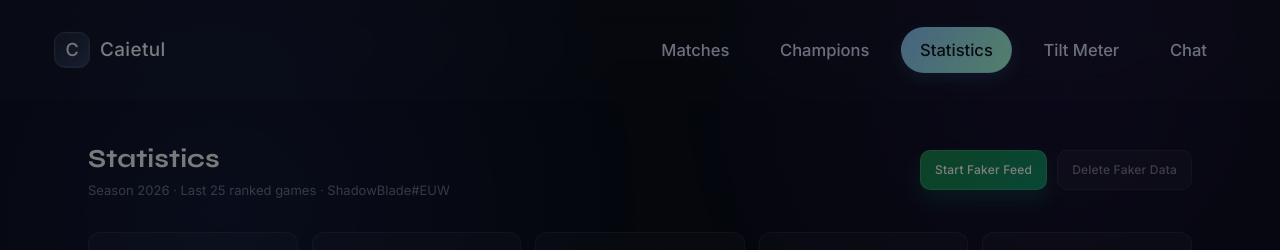
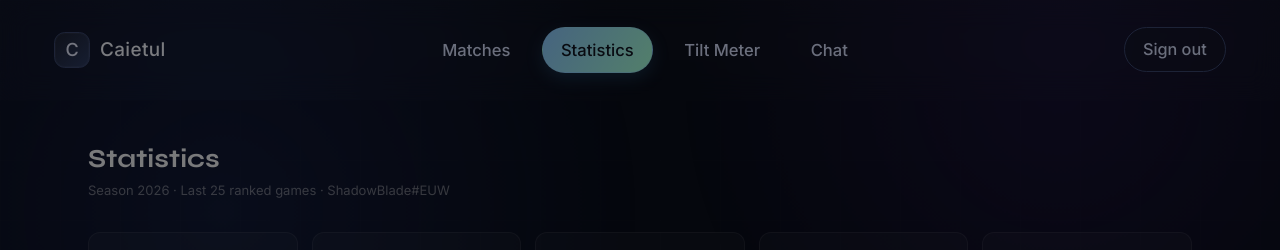
Before and after one commit to Gaboruuu/Caietul, a React (Vite) app: page /statistics in a window 1280 px wide. Shown: the top 250 px of the page. Built offline with nearby package versions, Linux system fonts and the light colour scheme; no server answers.

Commit message:
feature(users): separate the app based on the role of the user

```diff
--- a/src/components/Header.tsx
+++ b/src/components/Header.tsx
@@ -1,4 +1,5 @@
-import { Link, NavLink } from "react-router-dom";
+import { Link, NavLink, useNavigate } from "react-router-dom";
+import { isAdmin } from "../utils/auth";
 import styles from "../styles/SiteChrome.module.css";
 
 type HeaderVariant = "public" | "app";
@@ -9,6 +10,7 @@ type HeaderProps = {
 
 export default function Header({ variant = "public" }: HeaderProps) {
   const logoTo = variant === "app" ? "/matches" : "/";
+  const navigate = useNavigate();
 
   if (variant === "app") {
     return (
@@ -27,6 +29,7 @@ export default function Header({ variant = "public" }: HeaderProps) {
           >
             Matches
           </NavLink>
+          {isAdmin() && (
             <NavLink
               to="/champions"
               className={({ isActive }) =>
@@ -35,6 +38,7 @@ export default function Header({ variant = "public" }: HeaderProps) {
             >
               Champions
             </NavLink>
+          )}
           <NavLink
             to="/statistics"
             className={({ isActive }) =>
@@ -60,6 +64,20 @@ export default function Header({ variant = "public" }: HeaderProps) {
             Chat
           </NavLink>
         </nav>
+        <div className={styles.navActions}>
+          <button
+            type="button"
+            className={styles.btnOutline}
+            onClick={() => {
+              // lazy logout: clear localStorage and go to landing
+              localStorage.removeItem("currentUser");
+              localStorage.removeItem("currentRoles");
+              navigate("/");
+            }}
+          >
+            Sign out
+          </button>
+        </div>
       </header>
     );
   }
--- a/src/pages/ChampionsPage.tsx
+++ b/src/pages/ChampionsPage.tsx
@@ -5,6 +5,7 @@ import {
   fetchChampions,
   updateChampion,
 } from "../api/championsApi";
+import { isAdmin } from "../utils/auth";
 import styles from "../styles/ChampionsPage.module.css";
 import type { Champion, ChampionInput } from "../types/champion";
 import { ROLES } from "../types/match";
@@ -138,6 +139,7 @@ export default function ChampionsPage() {
         {error && <div className={styles.errorBanner}>{error}</div>}
 
         <section className={styles.layout}>
+          {isAdmin() && (
             <form className={styles.card} onSubmit={handleSubmit}>
               <div className={styles.cardHeader}>
                 <h2>{editingName ? "Edit champion" : "Add champion"}</h2>
@@ -198,6 +200,7 @@ export default function ChampionsPage() {
                 {editingName ? "Save Champion" : "Add Champion"}
               </button>
             </form>
+          )}
 
           <div className={styles.listColumn}>
             {isLoading ? (
@@ -233,8 +236,12 @@ export default function ChampionsPage() {
                     </div>
                   </div>
 
+                  {isAdmin() && (
                     <div className={styles.actions}>
-                    <button type="button" onClick={() => handleEdit(champion)}>
+                      <button
+                        type="button"
+                        onClick={() => handleEdit(champion)}
+                      >
                         Edit
                       </button>
                       <button
@@ -250,6 +257,7 @@ export default function ChampionsPage() {
                         Delete
                       </button>
                     </div>
+                  )}
                 </article>
               ))
             )}
--- a/src/pages/StatisticsPage.tsx
+++ b/src/pages/StatisticsPage.tsx
@@ -1,5 +1,6 @@
 import { faker } from "@faker-js/faker";
 import { useCallback, useEffect, useMemo, useRef, useState } from "react";
+import { isAdmin } from "../utils/auth";
 import styles from "../styles/StatisticsPage.module.css";
 import { calculateKda, formatDuration } from "../store/matchStore";
 import { createMatch, deleteMatch, fetchAllMatches } from "../api/matchesApi";
@@ -375,6 +376,7 @@ export default function StatisticsPage() {
             <h1>Statistics</h1>
             <p>Season 2026 · Last 25 ranked games · ShadowBlade#EUW</p>
           </div>
+          {isAdmin() && (
             <div className={styles.fakerControls}>
               <button
                 type="button"
@@ -392,6 +394,7 @@ export default function StatisticsPage() {
                 Delete Faker Data
               </button>
             </div>
+          )}
         </div>
 
         <div className={styles.summaryGrid}>
--- /dev/null
+++ b/src/utils/auth.ts
@@ -0,0 +1,28 @@
+export const getCurrentRoles = (): string[] => {
+  try {
+    const raw = localStorage.getItem("currentRoles");
+    if (!raw) return [];
+    return JSON.parse(raw) as string[];
+  } catch {
+    return [];
+  }
+};
+
+export const isAdmin = (): boolean => {
+  return getCurrentRoles().includes("admin");
+};
+
+export const logout = (): void => {
+  localStorage.removeItem("currentUser");
+  localStorage.removeItem("currentRoles");
+};
+
+export const getCurrentUser = () => {
+  try {
+    const raw = localStorage.getItem("currentUser");
+    if (!raw) return null;
+    return JSON.parse(raw);
+  } catch {
+    return null;
+  }
+};
```
Lines whose indentation alone changed are shown as unchanged.
